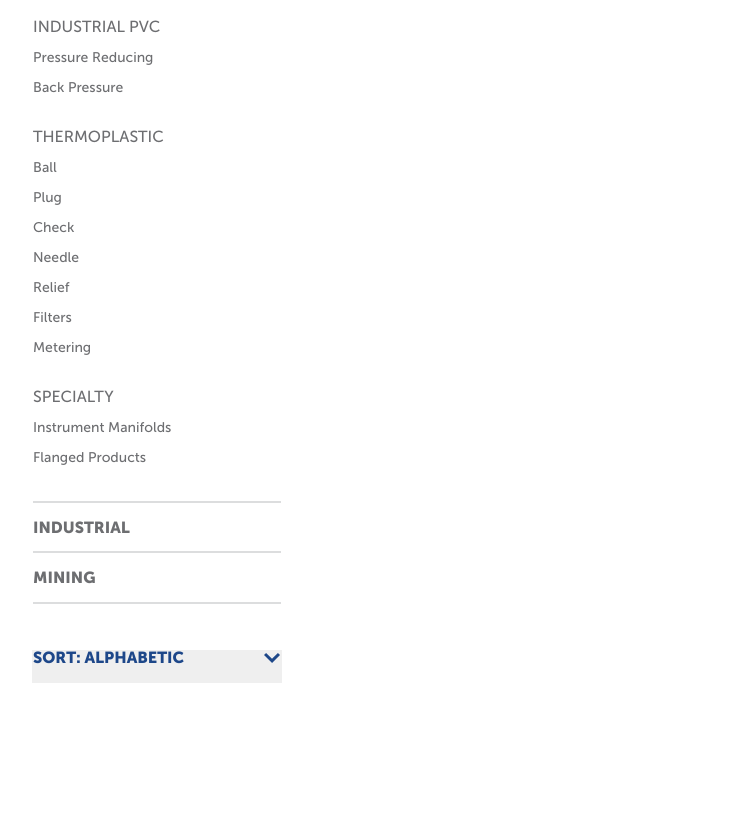
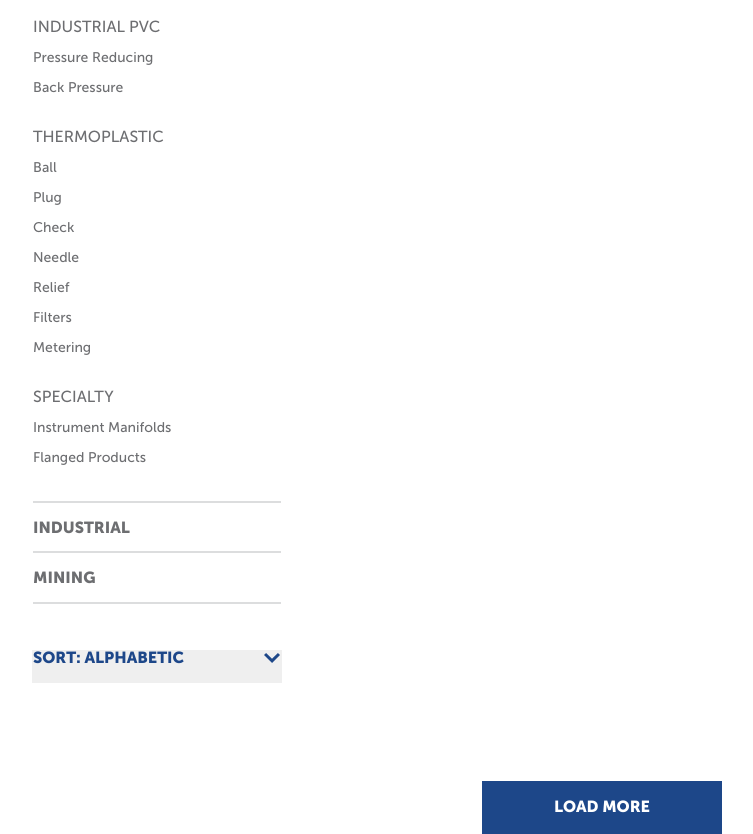
Before and after one commit to gurpreet29/pirtekUI, a website: page component/side-nav.html in a window 1280 px wide. Shown: the part 269-1103 px from the top of the page, without its empty margins (38-791 px from the left). Before the commit the page ends 952 px from the top, so only its background shows below. Drawn offline with nearby package versions, Linux system fonts and the light colour scheme; no server answers; a web font is replaced by a local one.

Commit message:
button sample added ie load more

```diff
--- a/component/side-nav.html
+++ b/component/side-nav.html
@@ -10,6 +10,7 @@
 </head>
 
 <body>
+
     <div id="vue-holder"></div>
 
 <p>Description : <em>aria-expanded="true"</em> used to open default accordion dropdown
@@ -119,6 +120,20 @@ Class : <em> in</em> added to open drop body <br>
             </aside>
         </section>
     </div>
+
+<br>
+<br>
+<br>
+<br>
+<br>
+<br>
+<br>
+
+<div class="text-center">
+    <button type="button" class="btn btn-default">load more</button>
+</div>
+
+
     <script src="../js/app.min.js"></script>
 </body>
 
--- a/scss/_base.scss
+++ b/scss/_base.scss
@@ -46,6 +46,24 @@ a {
     }
 }
 
+.btn-default {
+    border-radius: 0;
+    text-transform: uppercase;
+    background-color: $projectBlue;
+    color: $white;
+    font-family: $fontFamily;
+    font-weight: 900;
+    border: none;
+    font-size: 1.6rem;
+    padding: 1.5rem;
+    min-width: 24rem;
+
+    &:hover, &:focus {
+        background-color: $projectYellow;
+        color: $projectBlue;
+    }
+}
+
 /* Tablet */
 @media (max-width: $tablet) {}
 
```
Also changed, not shown: css/app.css, 1 other file.
